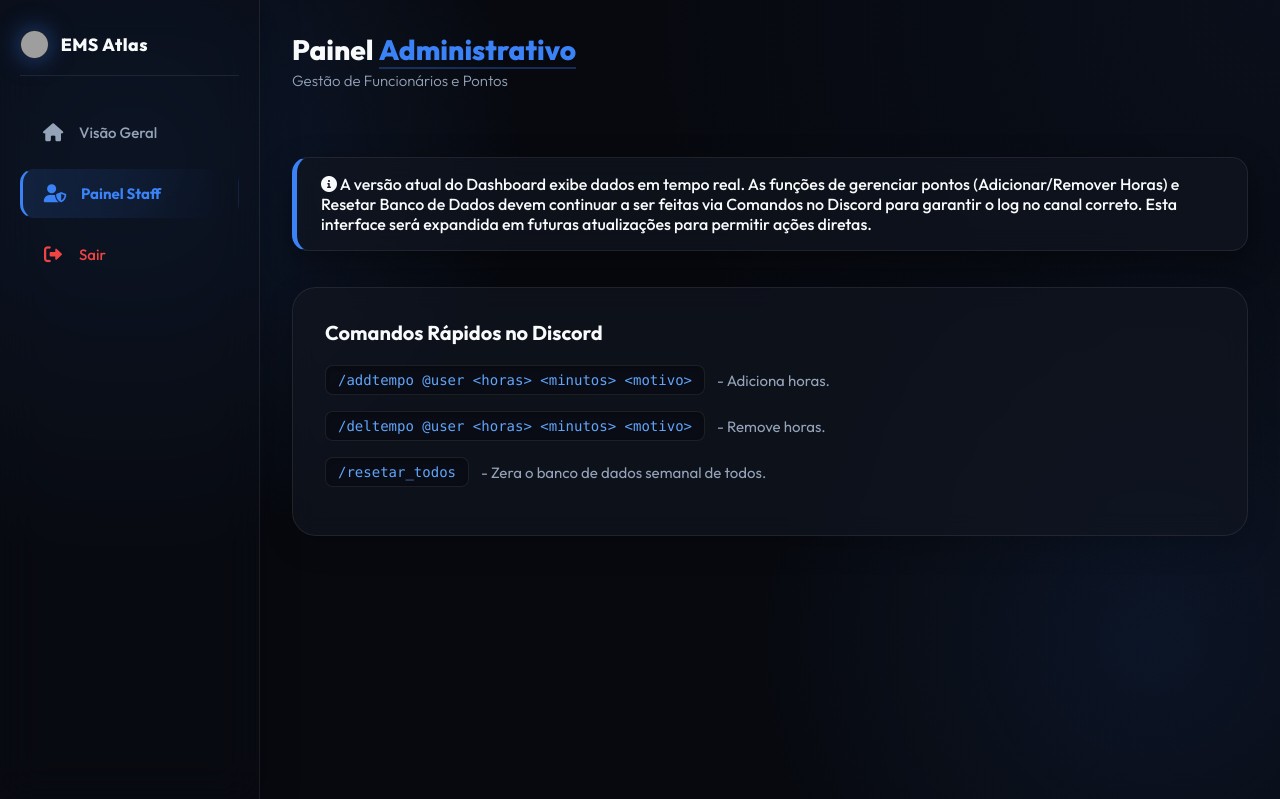
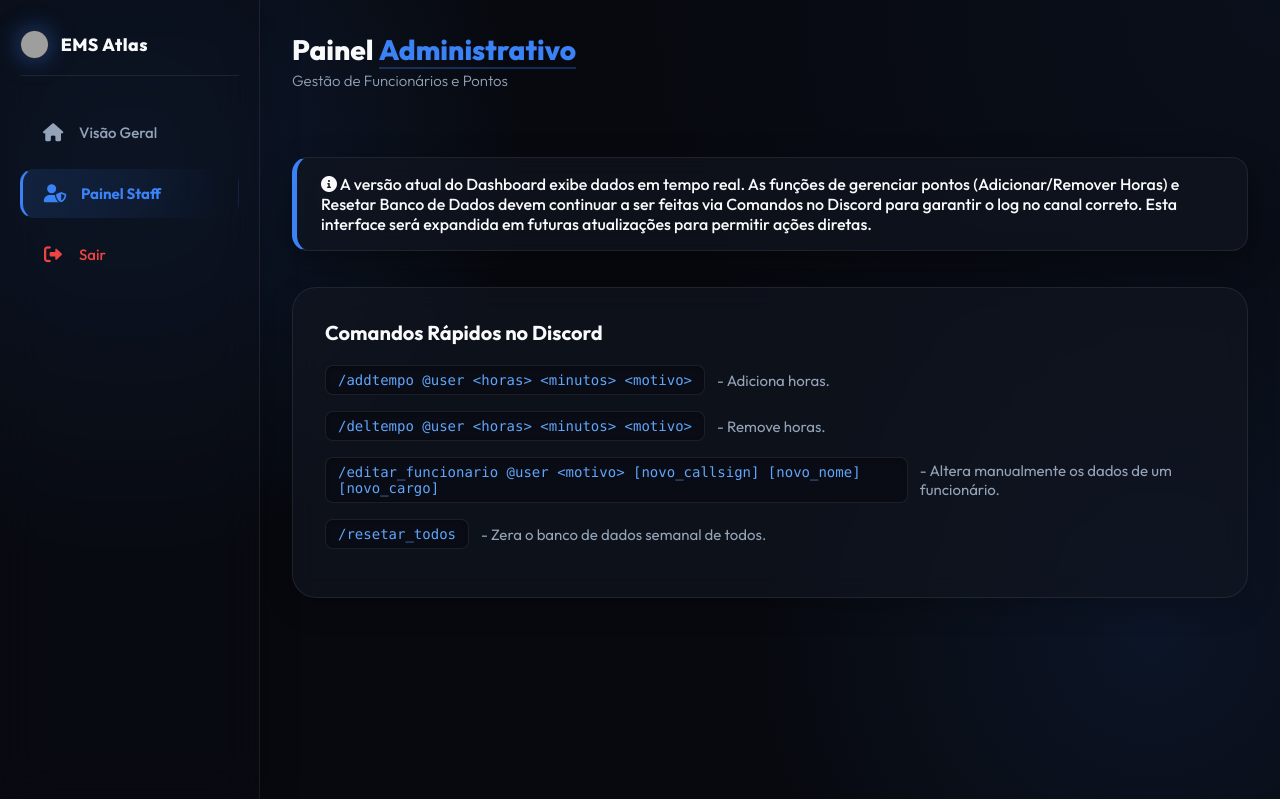
Before and after one commit to andyoliveiraa/bot-discord-ems, a Python web app: template templates/admin.html in a window 1280 px wide. Shown: the top 799 px of the page. Run offline with Jinja, Linux system fonts and the light colour scheme; the template is opened without the code that fills it, so the values that code supplies are empty; some libraries are stand-ins or nearby versions; grey boxes are pictures that could not be loaded.

Commit message:
feat: add edit employee command and create administrative staff dashboard template

```diff
--- a/templates/admin.html
+++ b/templates/admin.html
@@ -32,6 +32,7 @@
                 <ul class="command-list">
                     <li><code>/addtempo @user &lt;horas&gt; &lt;minutos&gt; &lt;motivo&gt;</code> - Adiciona horas.</li>
                     <li><code>/deltempo @user &lt;horas&gt; &lt;minutos&gt; &lt;motivo&gt;</code> - Remove horas.</li>
+                    <li><code>/editar_funcionario @user &lt;motivo&gt; [novo_callsign] [novo_nome] [novo_cargo]</code> - Altera manualmente os dados de um funcionário.</li>
                     <li><code>/resetar_todos</code> - Zera o banco de dados semanal de todos.</li>
                 </ul>
             </div>
```
Also changed, not shown: README.md.
